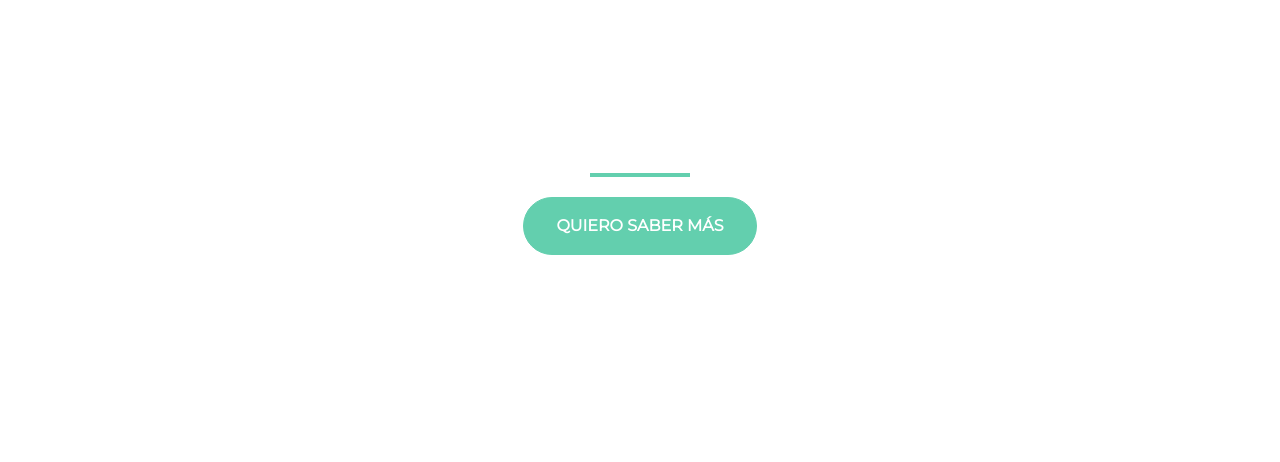
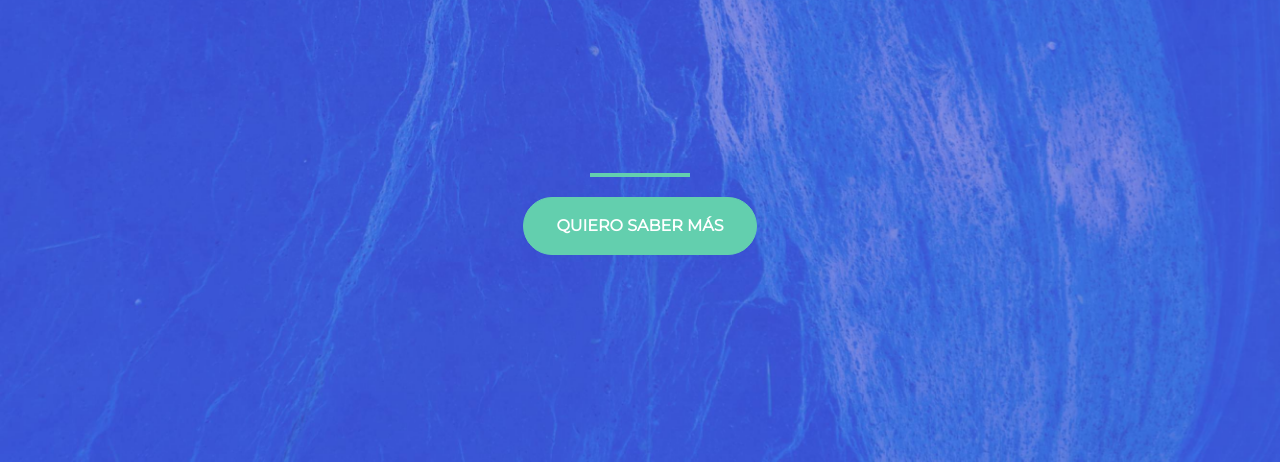
Before and after one commit to SebastianZxD/AtendiStartup, a plain HTML site: page index.html in a window 1280 px wide. Shown: the part 338-800 px from the top of the page. Drawn offline with nearby package versions, Linux system fonts and the light colour scheme.

Commit message:
Add files via upload
Fixed img error

```diff
--- a/style.css
+++ b/style.css
@@ -4,7 +4,7 @@ html {
   width: 100%;
   height: 100%;
   font-family: 'Montserrat', sans-serif;
-  background: url(imgs/floww.jpg) no-repeat center center fixed;
+  background: url(floww.jpg) no-repeat center center fixed;
   -webkit-background-size: cover;
   -moz-background-size: cover;
   -o-background-size: cover;
```
